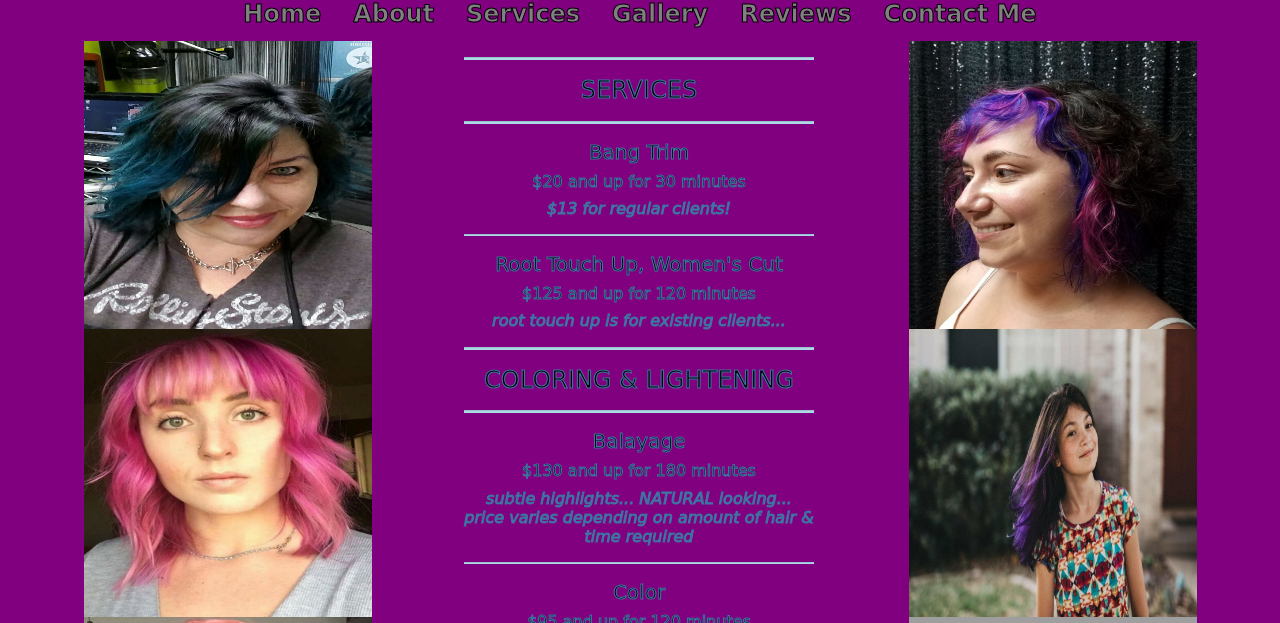
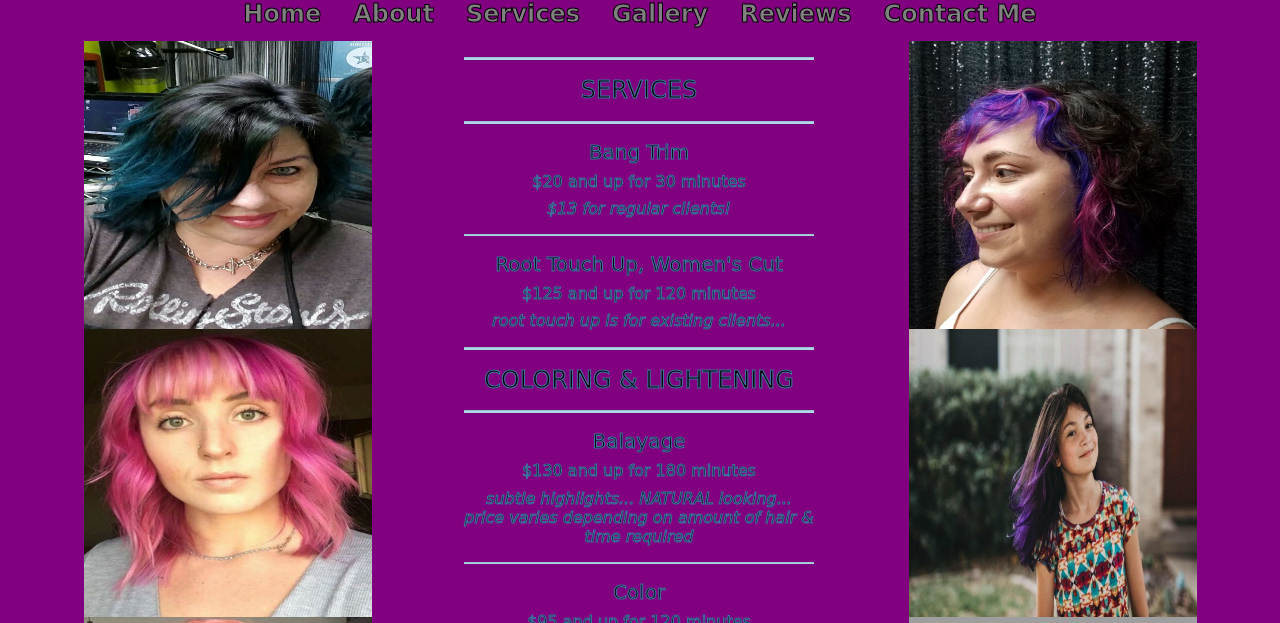
Before and after one commit to CassSherwin/Studio13V3, a plain HTML site: page studio13services.html in a window 1280 px wide. Shown: the part 177-800 px from the top of the page. Drawn offline with nearby package versions, Linux system fonts and the light colour scheme.

Commit message:
Update studioservices.css

```diff
--- a/studioservices.css
+++ b/studioservices.css
@@ -78,7 +78,7 @@ body {
 
 .subserv {
     font-style: italic;
-    color: #3f75a2;
+    color: black;
     font-size: medium;
 }
 .logoimg {
```
